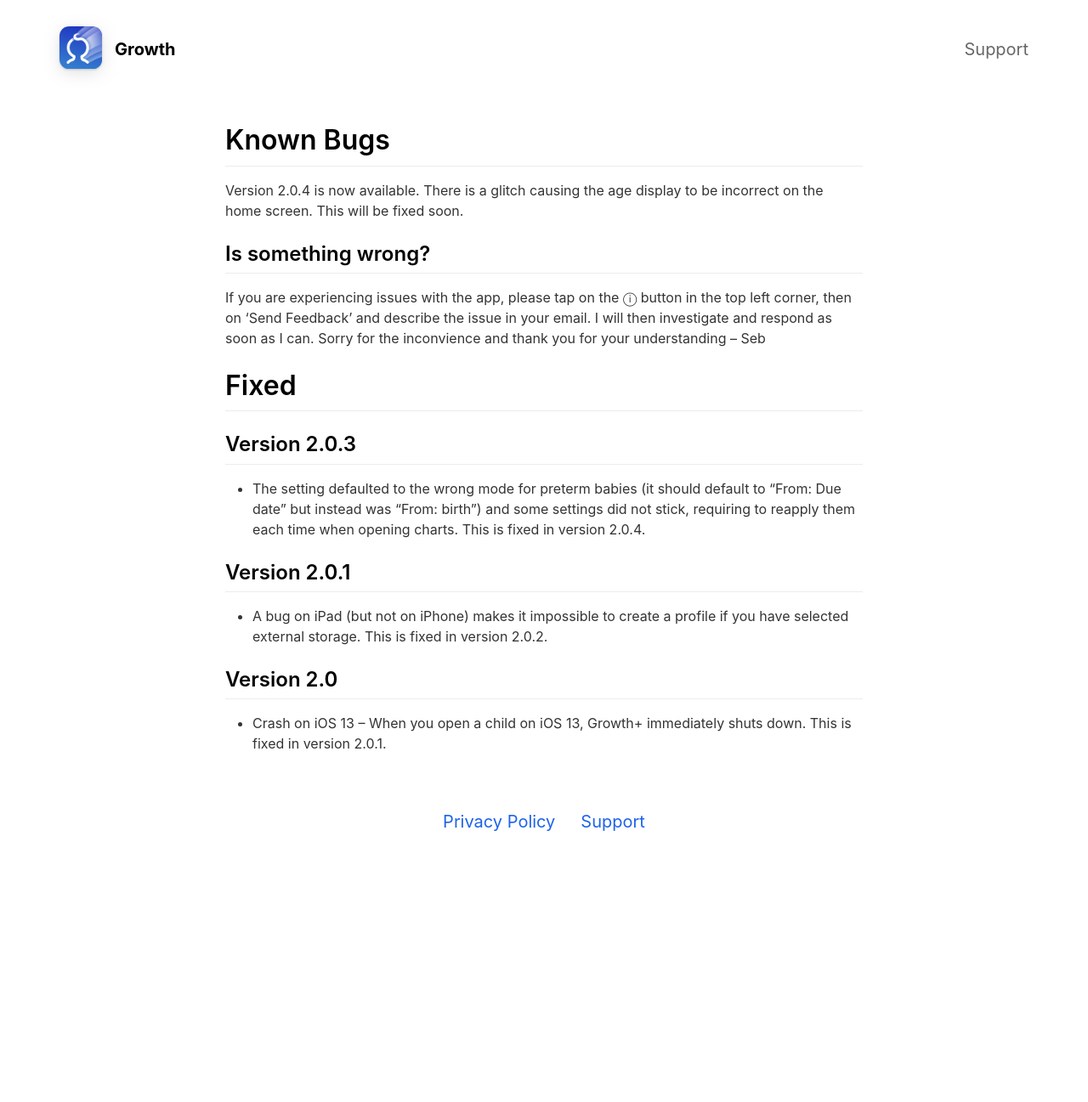
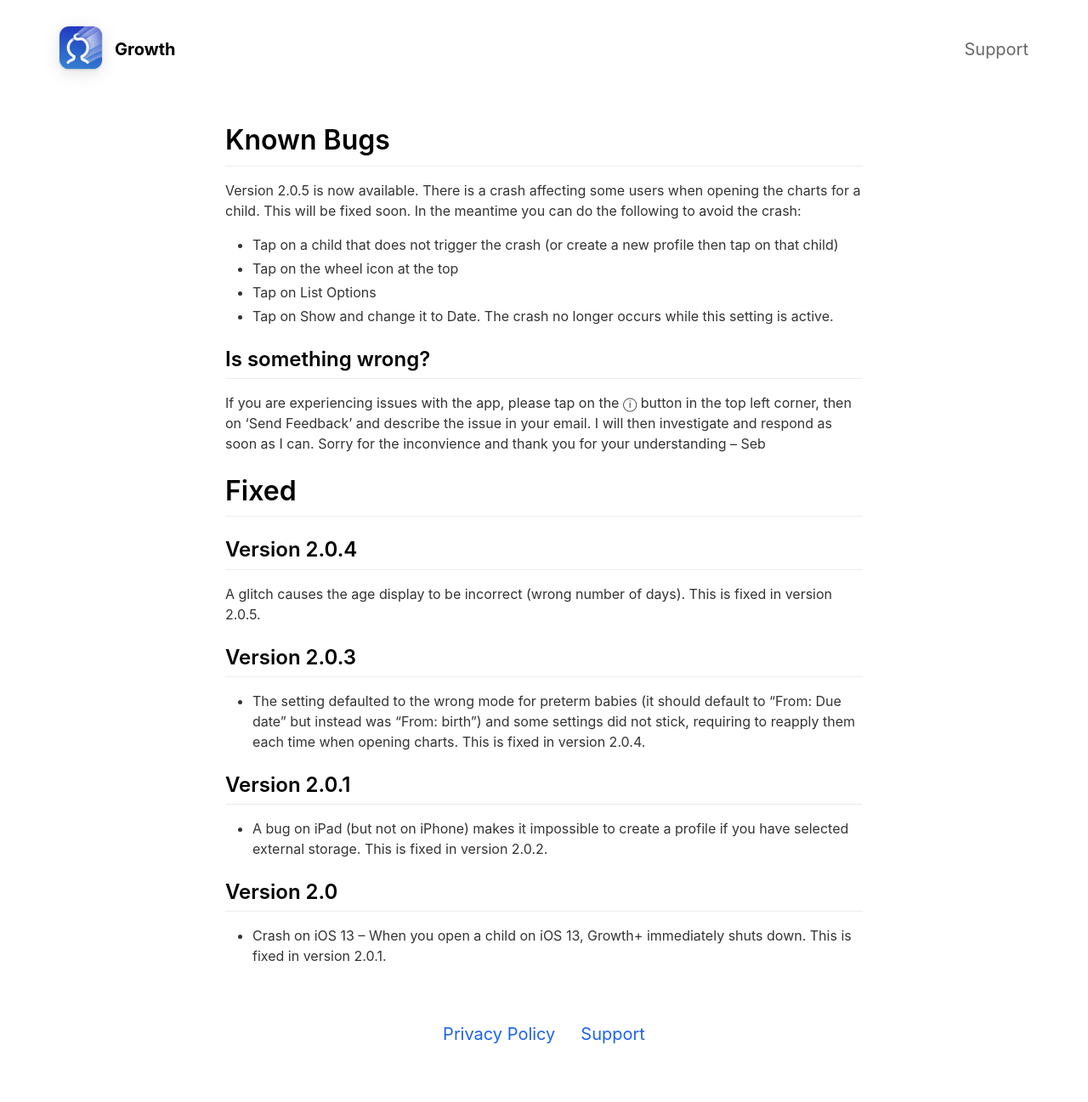
Before and after one commit to Clafou/growthchart.app, a Jekyll site: the page built from _pages/bugs.md, in a window 1280 px wide. Shown: the whole page at 85% size. Built offline with Jekyll 4.4.1, drawn with Linux system fonts in a browser that asks for light colours; nearby versions of some CDN libraries; before the commit the page ends 1047 px from its top, so only the background shows below that.

Commit message:
Updated bugs

```diff
--- a/_pages/bugs.md
+++ b/_pages/bugs.md
@@ -7,14 +7,21 @@ include_in_footer: false
 
 # Known Bugs
 
-Version 2.0.4 is now available. There is a glitch causing the age display to be incorrect on the home screen. This will be fixed soon.
-
+Version 2.0.5 is now available. There is a crash affecting some users when opening the charts for a child. This will be fixed soon. In the meantime you can do the following to avoid the crash:
+* Tap on a child that does not trigger the crash (or create a new profile then tap on that child)
+* Tap on the wheel icon at the top
+* Tap on List Options
+* Tap on Show and change it to Date. The crash no longer occurs while this setting is active.
 
 ## Is something wrong?
 
 If you are experiencing issues with the app, please tap on the ⓘ button in the top left corner, then on 'Send Feedback' and describe the issue in your email. I will then investigate and respond as soon as I can. Sorry for the inconvience and thank you for your understanding – Seb
 
 # Fixed
+
+## Version 2.0.4
+
+A glitch causes the age display to be incorrect (wrong number of days). This is fixed in version 2.0.5.
 
 ## Version 2.0.3
 
```
